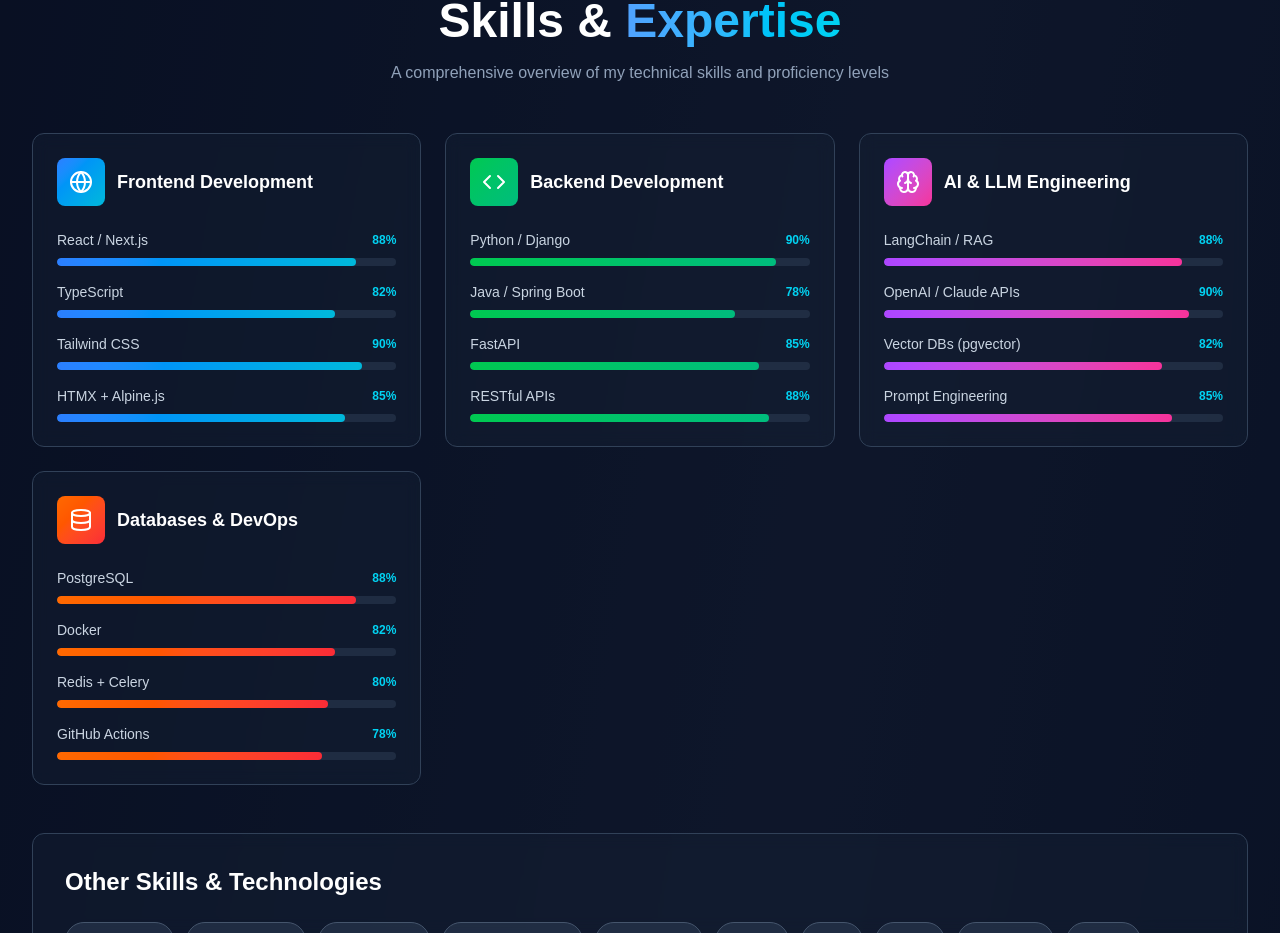
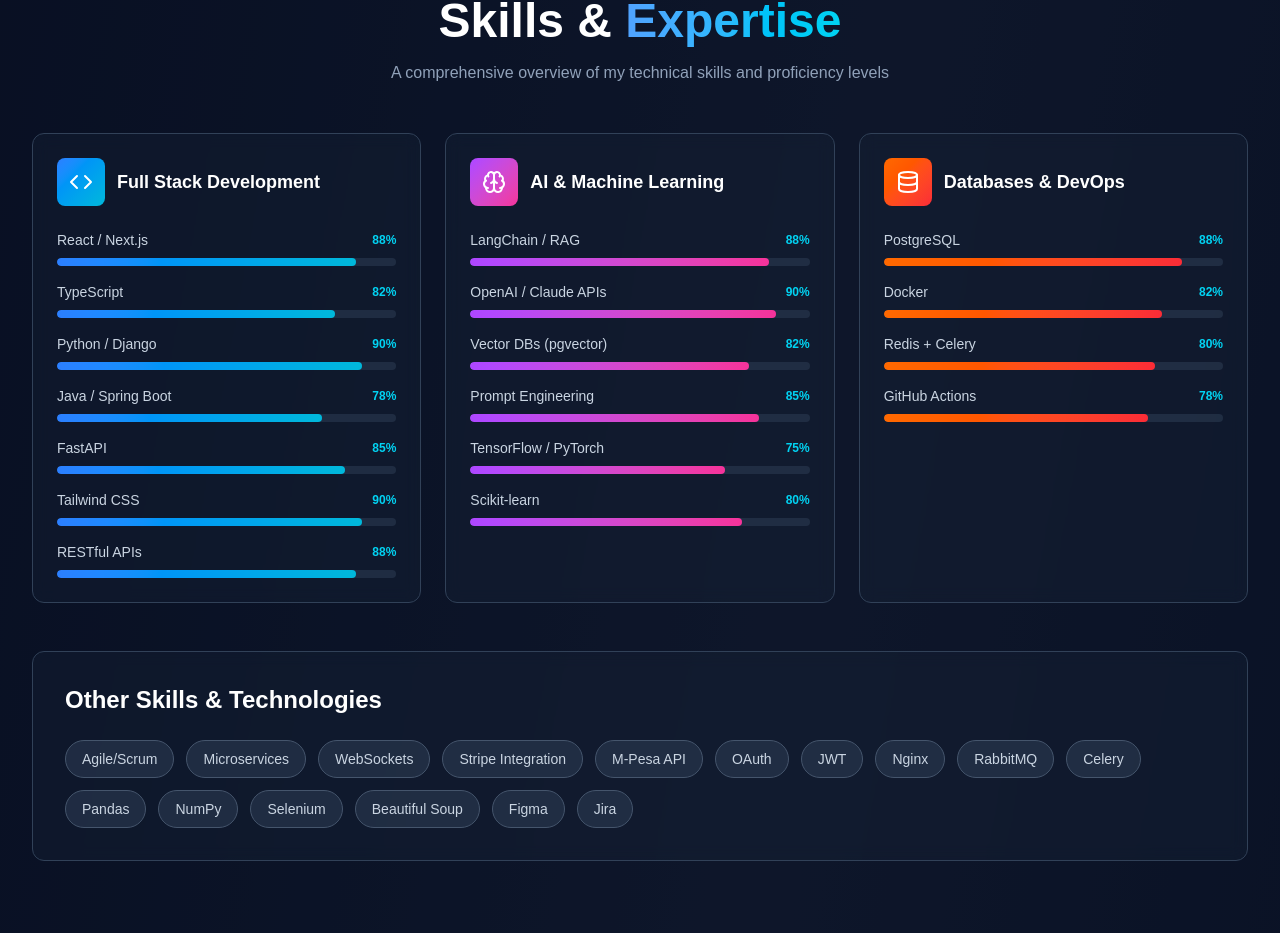
Before and after one commit to msnzilu/portfolio, a Next.js app: page / in a window 1280 px wide. Shown: the part 2036-2969 px from the top of the page. Built offline with nearby package versions, Linux system fonts and the light colour scheme.

Commit message:
Update Projects

```diff
--- a/components/Skills.tsx
+++ b/components/Skills.tsx
@@ -16,29 +16,21 @@
 
 const skillCategories: SkillCategory[] = [
   {
-    title: "Frontend Development",
-    icon: Globe,
+    title: "Full Stack Development",
+    icon: Code,
     color: "from-blue-500 to-cyan-500",
     skills: [
       { name: "React / Next.js", level: 88 },
       { name: "TypeScript", level: 82 },
-      { name: "Tailwind CSS", level: 90 },
-      { name: "HTMX + Alpine.js", level: 85 },
-    ],
-  },
-  {
-    title: "Backend Development",
-    icon: Code,
-    color: "from-green-500 to-emerald-500",
-    skills: [
       { name: "Python / Django", level: 90 },
       { name: "Java / Spring Boot", level: 78 },
       { name: "FastAPI", level: 85 },
+      { name: "Tailwind CSS", level: 90 },
       { name: "RESTful APIs", level: 88 },
     ],
   },
   {
-    title: "AI & LLM Engineering",
+    title: "AI & Machine Learning",
     icon: Brain,
     color: "from-purple-500 to-pink-500",
     skills: [
@@ -46,6 +38,8 @@
       { name: "OpenAI / Claude APIs", level: 90 },
       { name: "Vector DBs (pgvector)", level: 82 },
       { name: "Prompt Engineering", level: 85 },
+      { name: "TensorFlow / PyTorch", level: 75 },
+      { name: "Scikit-learn", level: 80 },
     ],
   },
   {
```
